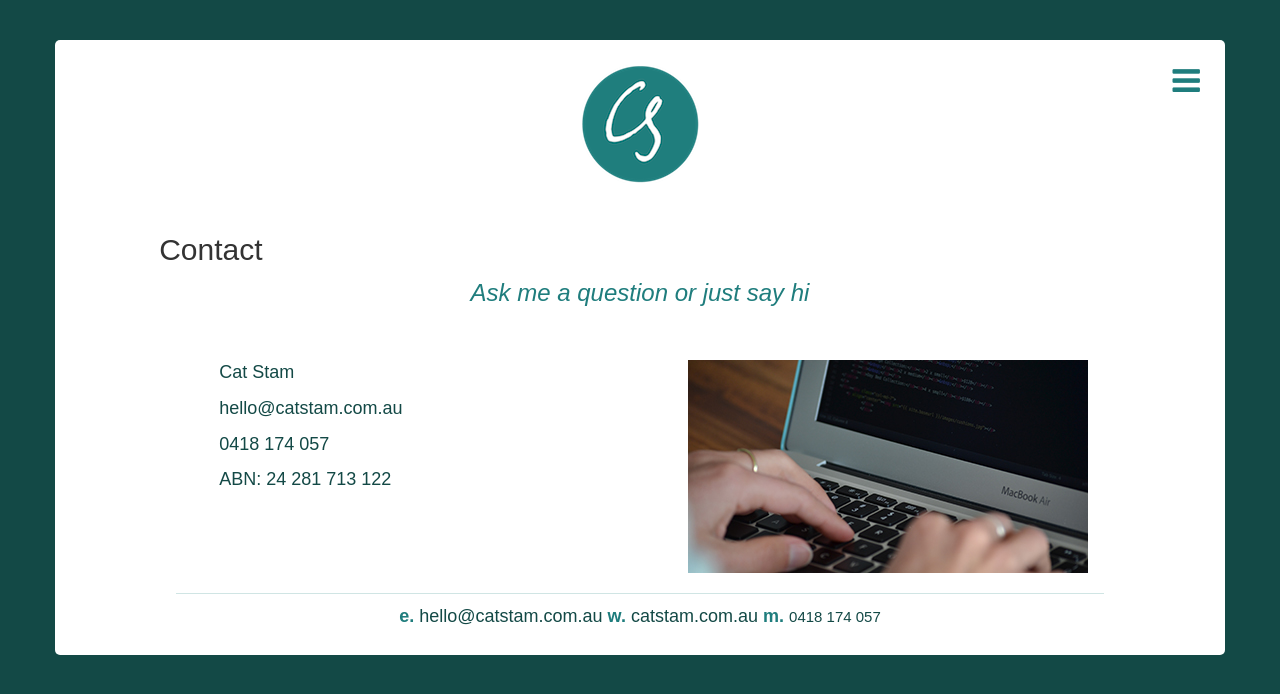
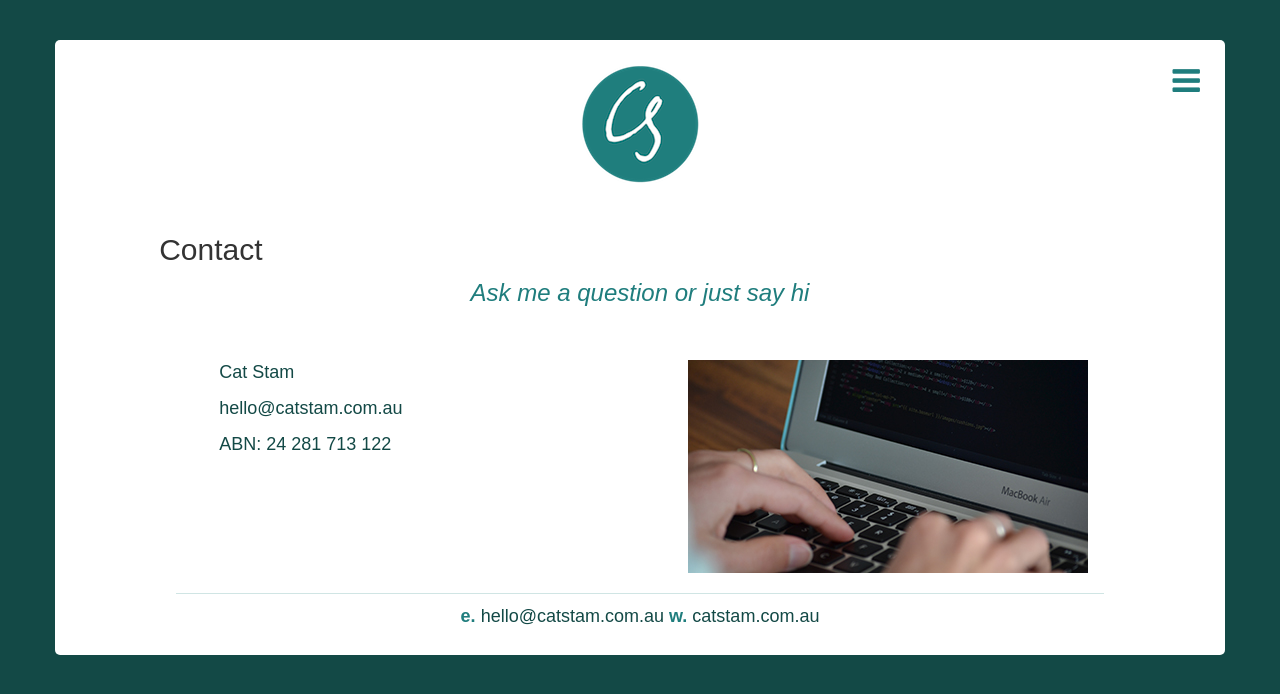
Before and after one commit to csstam/csstam.github.io, a Jekyll site: the page built from contact/index.html, in a window 1280 px wide. Shown: the top 694 px of the page. Built offline with Jekyll 4.4.1, drawn with Linux system fonts in a browser that asks for light colours; nearby versions of some CDN libraries.

Commit message:
commented out phone number, ready for travel

```diff
--- a/_layouts/index_template.html
+++ b/_layouts/index_template.html
@@ -78,8 +78,8 @@
             <a href="mailto:hello@catstam.com.au">hello@catstam.com.au</a>
             <span class="emphasis">w.</span>
             <a href="http://catstam.com.au">catstam.com.au</a>
-            <span class="emphasis">m.</span>
-            <span style="font-size: 15px;"><a href="tel:+61418174057">0418 174 057</a></span>
+            <!--<span class="emphasis">m.</span>
+            <span style="font-size: 15px;"><a href="tel:+61418174057">0418 174 057</a></span>-->
             </p>
           </address>
             </div>
--- a/_layouts/template.html
+++ b/_layouts/template.html
@@ -72,8 +72,8 @@
             <a href="mailto:hello@catstam.com.au">hello@catstam.com.au</a>
             <span class="emphasis">w.</span>
             <a href="http://catstam.com.au">catstam.com.au</a>
-            <span class="emphasis">m.</span>
-            <span style="font-size: 15px;"><a href="tel:+61418174057">0418 174 057</a></span>
+            <!--<span class="emphasis">m.</span>
+            <span style="font-size: 15px;"><a href="tel:+61418174057">0418 174 057</a></span>-->
             </p>
           </address>
             </div>
--- a/contact/index.html
+++ b/contact/index.html
@@ -44,7 +44,7 @@ $(function() {
 <div class="contactinfo-block">
       <address><p class="contactinfo">Cat Stam</p>
         <p><a class="contactinfo"  href="mailto:cat@catstam.com.au">hello@catstam.com.au</a></p>
-        <p><a class="contactinfo" href="tel:+61418174057">0418 174 057</a></p>
+        <!--<p><a class="contactinfo" href="tel:+61418174057">0418 174 057</a></p>-->
         <p>ABN: 24 281 713 122</p></address>
 </div>
 
```
